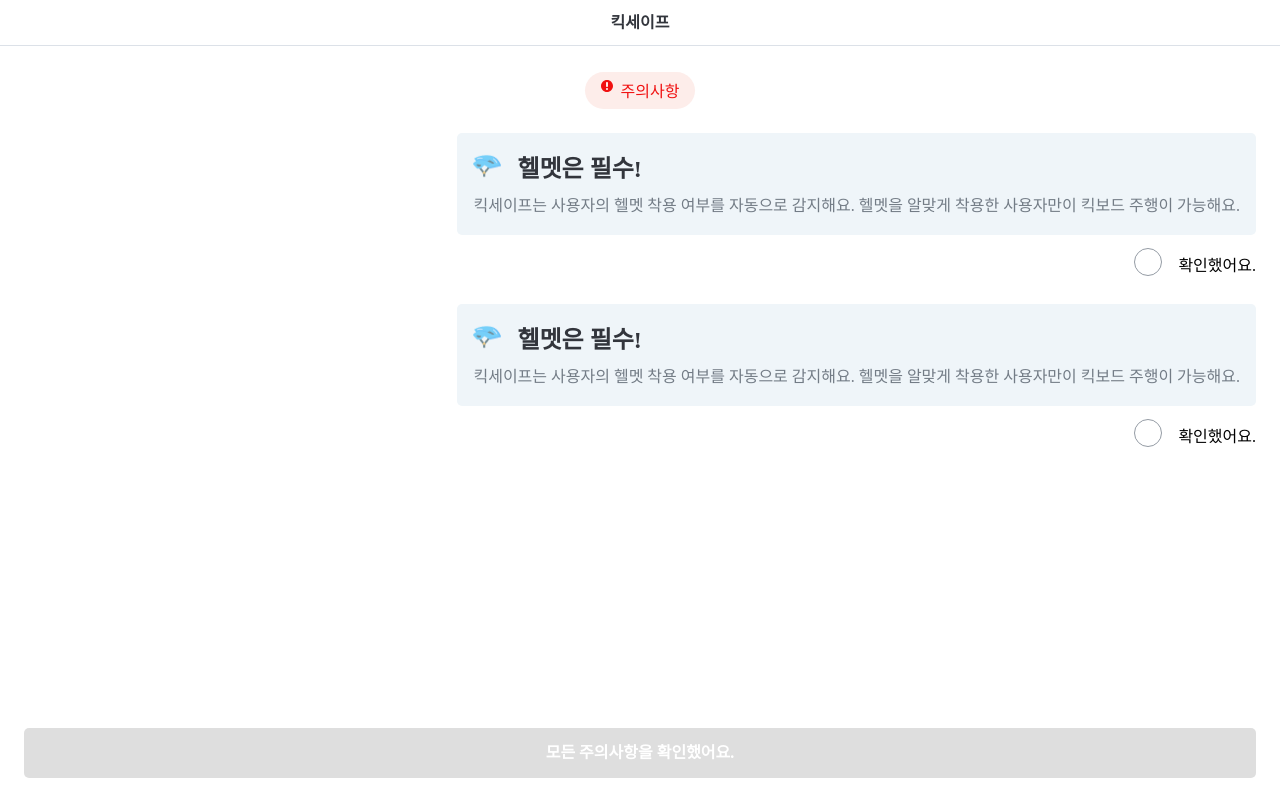
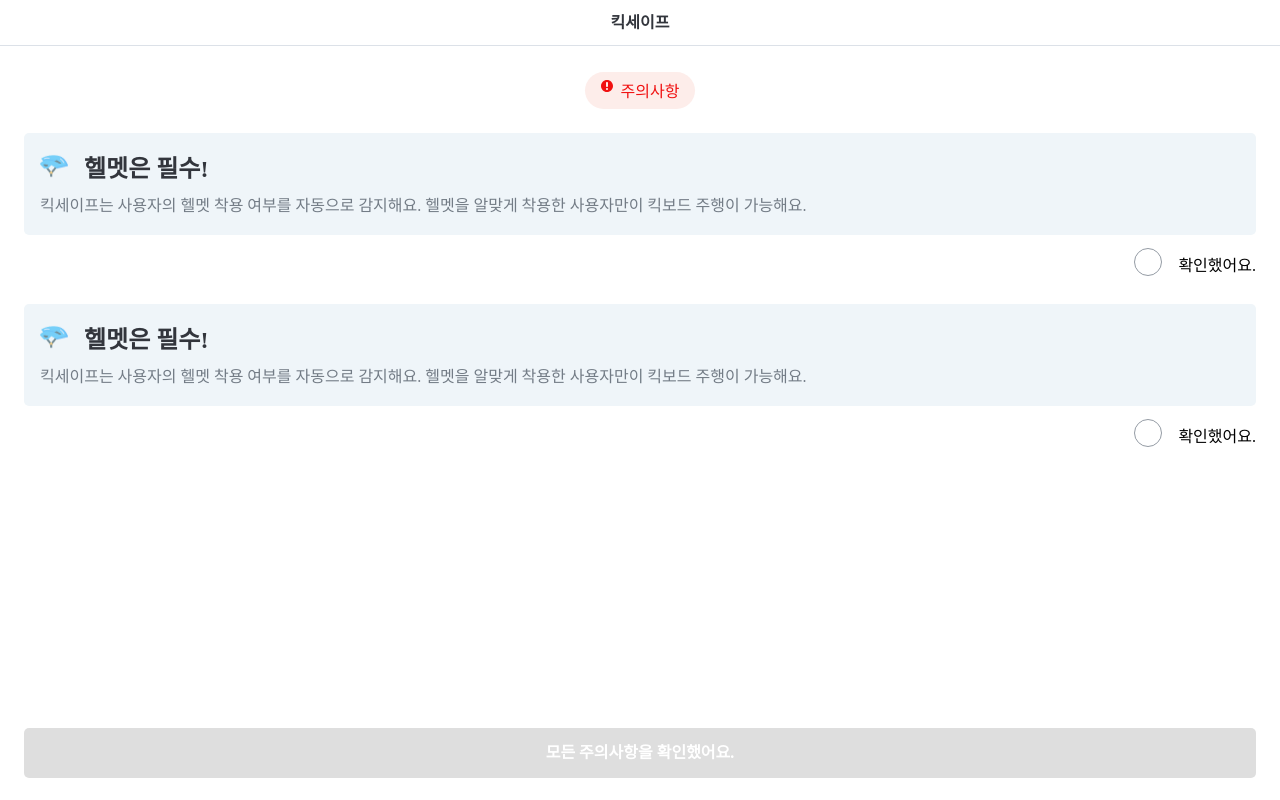
Before and after one commit to Yttrium69/kick_safe, a React (Create React App) app: page /Caution in a window 1280 px wide. Built offline with nearby package versions, Linux system fonts and the light colour scheme; a web font is replaced by a local one.

Commit message:
implmented interactive desigin for width in caution page

```diff
--- a/src/App.scss
+++ b/src/App.scss
@@ -152,12 +152,15 @@ $card_shadow: 0px 4px 8px 0px rgba(161, 170, 179, 0.30);
 }
 
 .App {
-  // @include page();
   position: relative;
 }
 
 body{
   overflow: hidden;
+  -webkit-user-select:none;
+  -moz-user-select:none;
+  -ms-user-select:none;
+  user-select:none
 }
 
 html {
@@ -175,22 +178,6 @@ html {
 .page_home {
   padding-top: 0;
   position: relative;
-
-  // .comp_nav {
-  //   display: flex;
-  //   flex-direction: column;
-  //   align-items: center;
-  //   gap: 0.8125rem;
-  //   flex-shrink: 0;
-  //   padding-top: 3.38rem;
-  //   padding-bottom: 1.5rem;
-  //   border-bottom: 1px solid $line_gray;
-  //   background: #FFF;
-
-  //   .title {
-  //     @include font_large($black);
-  //   }
-  // }
 
   .sect_QR {
     .video_container {
@@ -306,7 +293,8 @@ html {
       align-items: flex-end;
       gap: 0.8rem;
 
-      .contents {
+
+      .check_list_container {
         display: flex;
         position: relative;
         width: 100%;
@@ -351,7 +339,6 @@ html {
     }
   }
 }
-
 
 .comp_btn{
   position: fixed;
--- a/src/component/CheckList.tsx
+++ b/src/component/CheckList.tsx
@@ -9,15 +9,13 @@ interface CheckListProps {
 
 const CheckList: FC<CheckListProps> = ({ title, description }) => {
     return (
-    <div className="check_list_container">
-        <div className="contents">
+        <div className="check_list_container">
             <div className="top">
                 <img className="helmet_img" src={imgHelmet} alt="Helmet" />
                 <div className="title">{title}</div>
             </div>
             <div className="bottom">{description}</div>
         </div>
-    </div>
     );
 };
 
```
